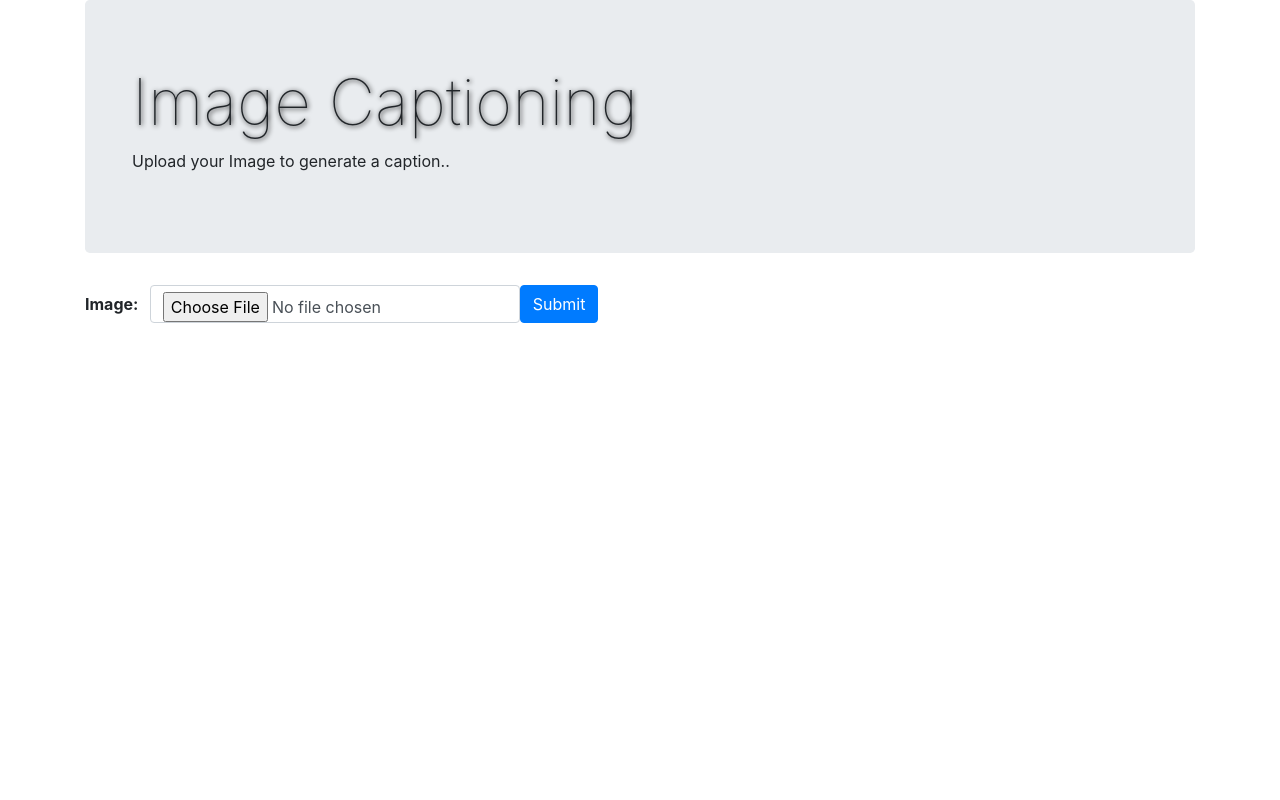
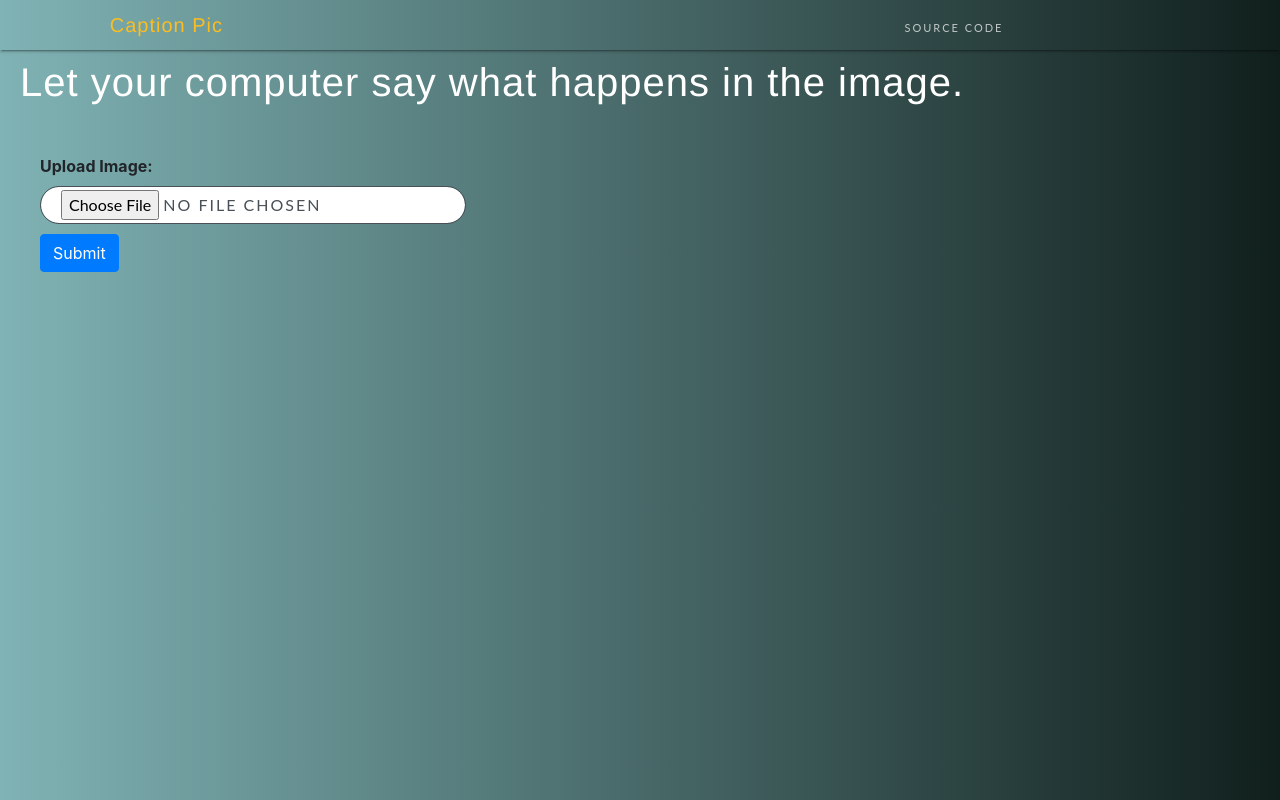
Before and after one commit to Aakash-Khair/Aakash-Khair-Image-Captioning-Flask-Web-App, a Flask app: page / in a window 1280 px wide. Run offline with Flask 2, Linux system fonts and the light colour scheme; parts of the project's set-up code (start-up, migrations or seed data) failed here and were passed over; some libraries are stand-ins or nearby versions.

Commit message:
New changes in html file

```diff
--- a/requirements.txt
+++ b/requirements.txt
@@ -1,6 +1,7 @@
 pillow
 pickleshare
 numpy
+matplotlib
 tensorflow-cpu
 urllib3
 gunicorn
--- a/templates/index.html
+++ b/templates/index.html
@@ -1,11 +1,35 @@
 <!DOCTYPE html>
 <html>
 <head>
-	<title>Image Captioning</title>
+	<!-- <title>Image Captioning</title> -->
 	<link rel="stylesheet" href="https://stackpath.bootstrapcdn.com/bootstrap/4.4.1/css/bootstrap.min.css" integrity="sha384-Vkoo8x4CGsO3+Hhxv8T/Q5PaXtkKtu6ug5TOeNV6gBiFeWPGFN9MuhOf23Q9Ifjh" crossorigin="anonymous">
 
 
 <style type="text/css">
+.container-fluid{
+	    background: linear-gradient(to right, #80b3b5, #101f1c);
+	    height: 100vh;
+	    padding: 0px !important;
+}
+.form-control{
+	display: block !important;
+	margin-bottom: 10px;
+	border: 1px solid currentColor;
+	border-radius: 400px;
+	padding: 3px 20px;
+    font-family: 'Lato', 'Helvetica', 'Arial', 'sans-serif';
+    letter-spacing: 2px;
+    text-transform: uppercase;
+
+}
+.form-container{
+	padding-left: 20px;
+}
+.form-inline label{
+	display: flex;
+	justify-content: start !important;
+	margin-bottom: 8px;
+}
 
 .heading{
     font-weight: 100;
@@ -21,26 +45,95 @@ img{
 	font-style: italic;
 }
 
+.header-container{
+	display: flex;
+    justify-content: space-between;
+    align-items: center;
+    width: 100%;
+    height: 50px;
+    margin-bottom: 8px;
+    box-shadow: 0 2px 2px 0 rgb(0 0 0 / 14%), 0 3px 1px -2px rgb(0 0 0 / 20%), 0 1px 5px 0 rgb(0 0 0 / 12%);
+}
+.btn-container{
+	display: flex;
+	width: 30%;
+	justify-content: space-between;
+	/*width: 100%;*/
+}
+.btn1{
+	text-decoration: none;
+    background-color: transparent;
+    padding: 0.5321rem;
+        font-size: 11px;
+    font-family: 'Lato', 'Helvetica', 'Arial', 'sans-serif';
+    letter-spacing: 2px;
+    text-transform: uppercase;
+        color: rgba(255, 255, 255, 0.7);
+    cursor: pointer;
+
+}
+.btn1:hover{
+	color: white;
+}
+.title-name{
+	font-family: 'Catamaran', 'Helvetica', 'Arial', 'sans-serif';
+    font-weight: 200;
+    letter-spacing: 1px;
+    color: #fcbd20;
+    padding-top: 0.3125rem;
+    padding-bottom: 0.3125rem;
+    margin-right: 1rem;
+    font-size: 1.25rem;
+    line-height: inherit;
+    white-space: nowrap;
+    cursor: pointer;
+    width: 26%;
+    text-align: center;
+	/*text-decoration:none;*/
+}
+.title-name:hover{
+	color: white;
+	/*text-decoration:none;*/
+}
+
+h1, h2, h3, h4, h5, h6 {
+    font-family: 'Catamaran', 'Helvetica', 'Arial', 'sans-serif';
+    font-weight: 200;
+    letter-spacing: 1px;
+    color: white;
+}
 
 </style>
 
 </head>
 <body>
-	<div class="container">
-		<div class="jumbotron ">
+	<div class="container-fluid">
+		<!-- <div class="jumbotron ">
 	        <div class="container">
 	            <h1 class="heading">Image Captioning</h1>
 	            <p>Upload your Image to generate a caption..</p>
 	        </div>
+	    </div> -->
+	    <div class="header-container">
+	    	<div class="title-name">Caption Pic</div>
+	    	<div class="btn-container">
+	    		<div>
+	    			<a style="text-decoration: none;" class="btn1" href="https://github.com/Aakash-Khair/Image-Captioning-Flask-Web-App">Source code</a>
+	    		</div>
+
+	    	</div>
 	    </div>
+	<div class="form-container">
+	<div class="header-content mx-auto" id="content">
+                        <h1 class="mb-5">Let your computer say what happens in the image.</h1>
+    </div>
+		<form class="form-inline" enctype="multipart/form-data" action="/" method="POST">
+			<div class="form-container">
+				<label><b>Upload Image: </b></label>
+	        	<input type="file" class="form-control" name="image">
+	        	<button type="submit" class="btn btn-primary"> Submit</button>
+			</div>
 
-
-
-		<form class="form-inline" enctype="multipart/form-data" action="/" method="POST">
-	        <label><b>Image: &nbsp;&nbsp; </b></label>
-	        <input type="file" class="form-control" name="image">
-
-	        <button type="submit" class="btn btn-primary"> Submit</button>
 	    </form>
 
 	    <br>
@@ -54,7 +147,7 @@ img{
 	    		<div class="col-sm-8">
 
 	    			<p class="text">Generated Caption : </p>
-	    			<p><b> {{results.description}} </b> </p>
+	    			<p><i><b> {{results.description.upper()}} </b></i> </p>
 	    		</div>
 	    {% endif %}
 
```
